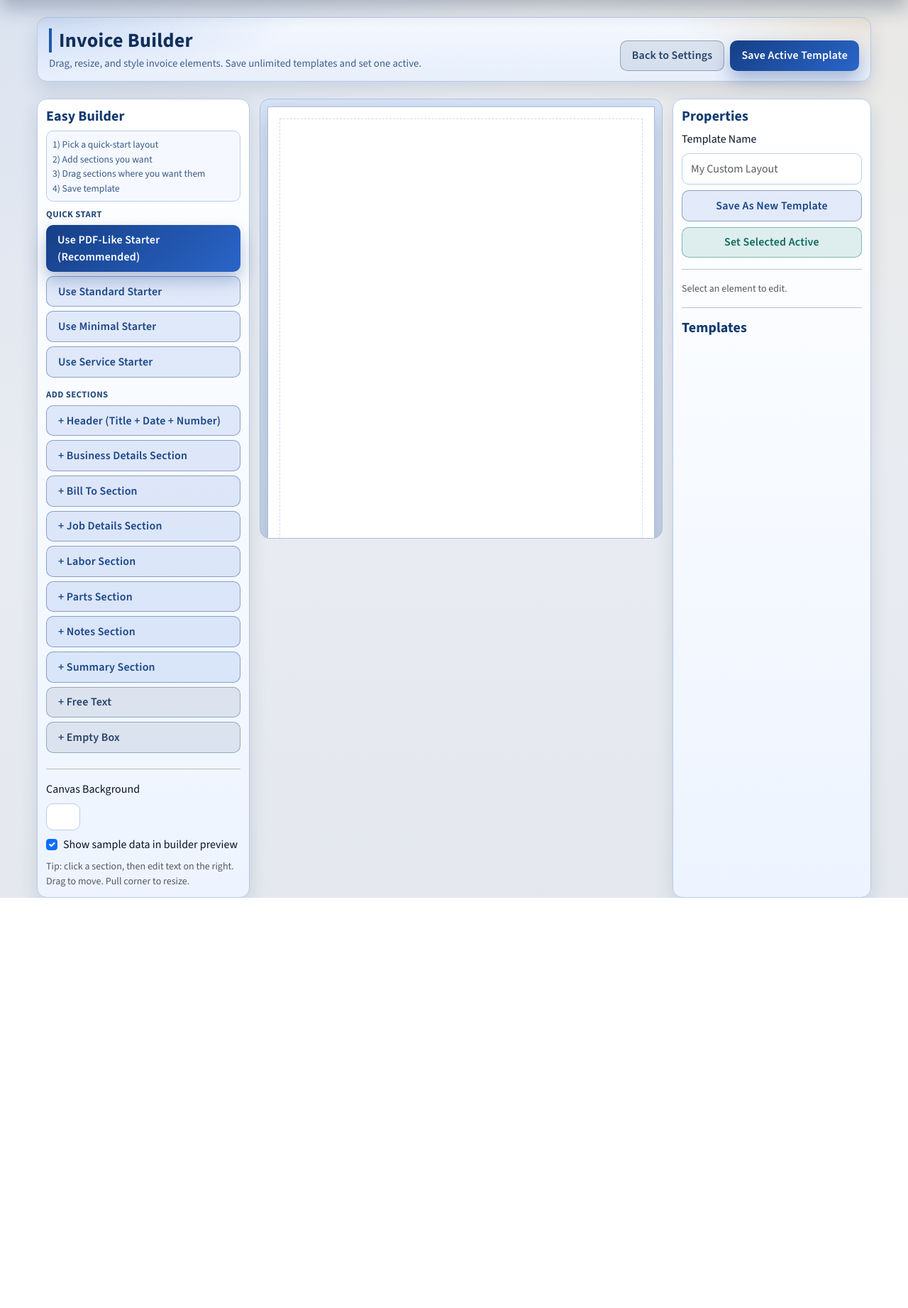
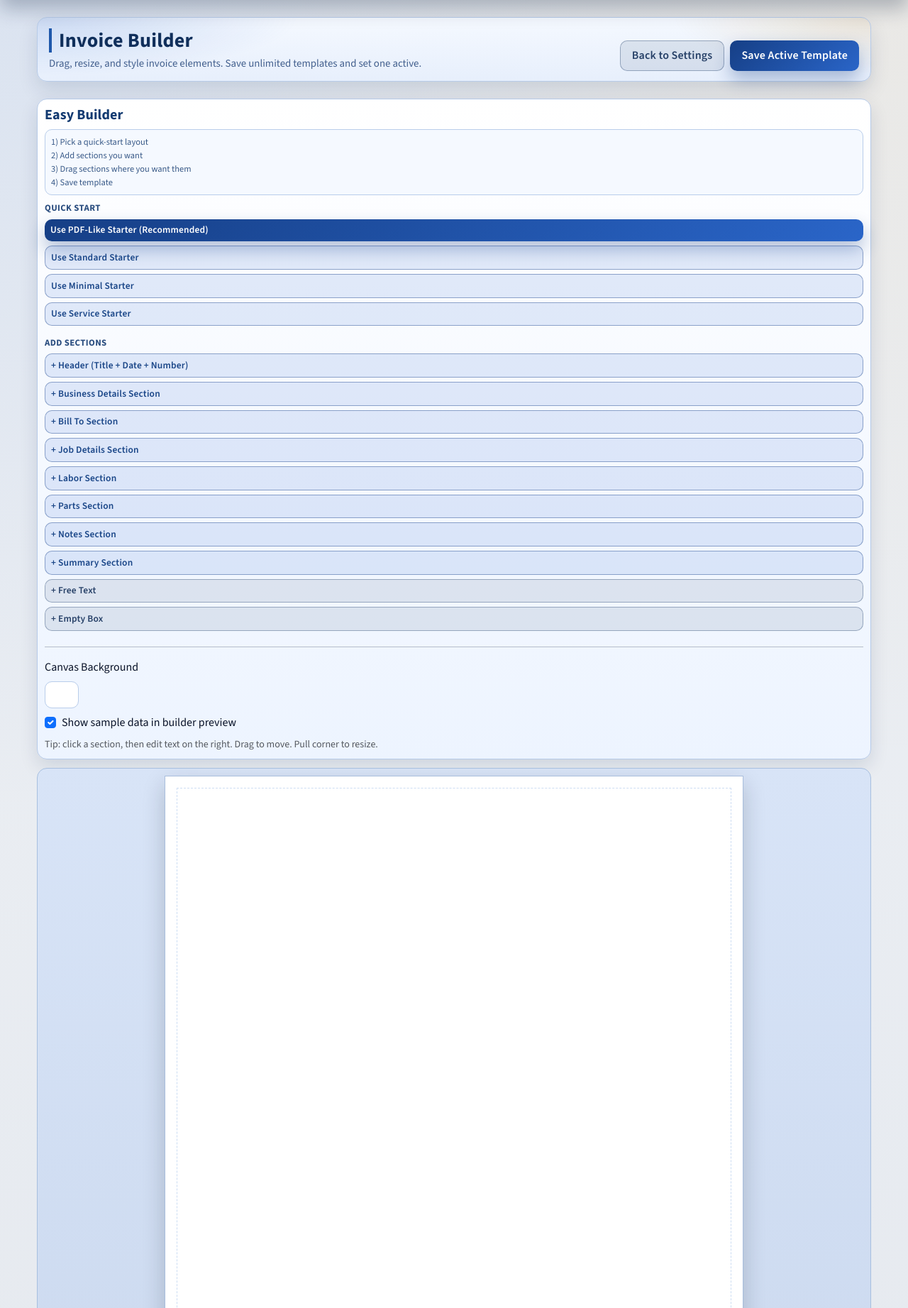
Before and after one commit to CharlieMelnarik/InvoiceWebApp, a Python web app: template templates/invoice_builder.html in a window 1280 px wide. Shown: the part 77-1920 px from the top of the page at 71% size. Before the commit the page ends 1342 px from the top, so only its background shows below. Run offline with Jinja, Linux system fonts and the light colour scheme; the template is opened without the code that fills it, so the values that code supplies are empty.

Commit message:
bug fixes

```diff
--- a/templates/invoice_builder.html
+++ b/templates/invoice_builder.html
@@ -3,14 +3,14 @@
 
 {% block content %}
 <style>
-  .builder-shell { max-width: 1380px; margin: 0 auto; }
-  .builder-layout { display: grid; grid-template-columns: 300px 1fr 280px; gap: 14px; }
+  .builder-shell { max-width: 1700px; margin: 0 auto; }
+  .builder-layout { display: grid; grid-template-columns: 220px 1fr 250px; gap: 12px; }
   .builder-panel {
     border: 1px solid #b6cae8;
     border-radius: 14px;
     background: linear-gradient(180deg, #ffffff 0%, #edf4ff 100%);
     box-shadow: 0 10px 26px rgba(12, 34, 73, 0.12);
-    padding: 12px;
+    padding: 10px;
   }
   .builder-panel h5 { margin: 0 0 8px; color: #123a71; font-weight: 800; }
   .builder-canvas-wrap {
@@ -18,11 +18,7 @@
     border-radius: 14px;
     padding: 10px;
     background: linear-gradient(180deg, #d8e4f7 0%, #cad8ee 100%);
-    overflow: hidden;
-    display: flex;
-    justify-content: center;
-    align-items: flex-start;
-    height: clamp(620px, calc(100vh - 230px), 920px);
+    overflow: auto;
   }
   .builder-canvas {
     position: relative;
@@ -32,7 +28,6 @@
     background: #fff;
     border: 1px solid #a9bedd;
     box-shadow: 0 12px 30px rgba(15, 23, 42, 0.2);
-    transform-origin: top center;
   }
   .canvas-guide {
     position: absolute;
@@ -59,7 +54,7 @@
     cursor: nwse-resize;
     background: #1e63c6;
   }
-  .tool-btn { width: 100%; margin-bottom: 6px; text-align: left; }
+  .tool-btn { width: 100%; margin-bottom: 6px; text-align: left; font-size: 0.84rem; padding: 0.36rem 0.5rem; }
   .tool-group-title {
     font-size: 0.8rem;
     font-weight: 800;
@@ -73,7 +68,7 @@
     border-radius: 10px;
     background: #f5f9ff;
     padding: 8px;
-    font-size: 0.85rem;
+    font-size: 0.78rem;
     color: #395a88;
     margin-bottom: 8px;
   }
@@ -101,7 +96,7 @@
     margin-bottom: 8px;
   }
   .template-row.active { border-color: #1f58ab; box-shadow: 0 0 0 2px rgba(31, 88, 171, 0.15); }
-  @media (max-width: 1200px) { .builder-layout { grid-template-columns: 1fr; } }
+  @media (max-width: 1300px) { .builder-layout { grid-template-columns: 1fr; } }
 </style>
 
 <div class="builder-shell">
@@ -152,7 +147,7 @@
       <div class="small text-muted mt-2">Tip: click a section, then edit text on the right. Drag to move. Pull corner to resize.</div>
     </section>
 
-    <section id="canvasWrap" class="builder-canvas-wrap">
+    <section class="builder-canvas-wrap">
       <div id="canvas" class="builder-canvas">
         <div class="canvas-guide"></div>
       </div>
@@ -189,7 +184,6 @@
   let currentTemplateId = {{ active_template_id|tojson }};
 
   const canvas = document.getElementById("canvas");
-  const canvasWrap = document.getElementById("canvasWrap");
   const canvasBg = document.getElementById("canvasBg");
   const templateName = document.getElementById("templateName");
   const templateList = document.getElementById("templateList");
@@ -203,7 +197,6 @@
   let state = { canvas: { width: 816, height: 1056, bg: "#ffffff" }, elements: [] };
   let selectedId = null;
   let drag = null;
-  let canvasScale = 1;
   const SNAP = 4;
   const TOKENS = [
     "doc_label","invoice_number","date","due_date","business_name","business_phone","business_address",
@@ -388,18 +381,6 @@
     return best;
   }
 
-  function fitCanvasToView() {
-    if (!canvasWrap || !canvas) return;
-    const wrapRect = canvasWrap.getBoundingClientRect();
-    const availableW = Math.max(100, wrapRect.width - 20);
-    const availableH = Math.max(100, wrapRect.height - 20);
-    const baseW = Number(state?.canvas?.width || 816);
-    const baseH = Number(state?.canvas?.height || 1056);
-    const scale = Math.min(availableW / baseW, availableH / baseH, 1);
-    canvasScale = Math.max(0.35, Math.min(1, scale));
-    canvas.style.transform = `scale(${canvasScale})`;
-  }
-
   function renderTemplateList() {
     templateList.innerHTML = "";
     templates.forEach(t => {
@@ -516,7 +497,6 @@
       renderCanvas(pass + 1);
       return;
     }
-    fitCanvasToView();
     renderPropertyEditor();
   }
 
@@ -1118,8 +1098,8 @@
     if (!drag) return;
     const el = nodeById(drag.id);
     if (!el) return;
-    const dx = (e.clientX - drag.startX) / (canvasScale || 1);
-    const dy = (e.clientY - drag.startY) / (canvasScale || 1);
+    const dx = e.clientX - drag.startX;
+    const dy = e.clientY - drag.startY;
     if (drag.isResize) {
       el.w = Math.max(30, Math.round((drag.originW + dx) / SNAP) * SNAP);
       el.h = Math.max(24, Math.round((drag.originH + dy) / SNAP) * SNAP);
@@ -1175,7 +1155,6 @@
 
   renderTemplateList();
   loadTemplate(currentTemplateId);
-  window.addEventListener("resize", fitCanvasToView);
   if (!templates || !templates.length) {
     quickStart("pdf_like");
   }
```
